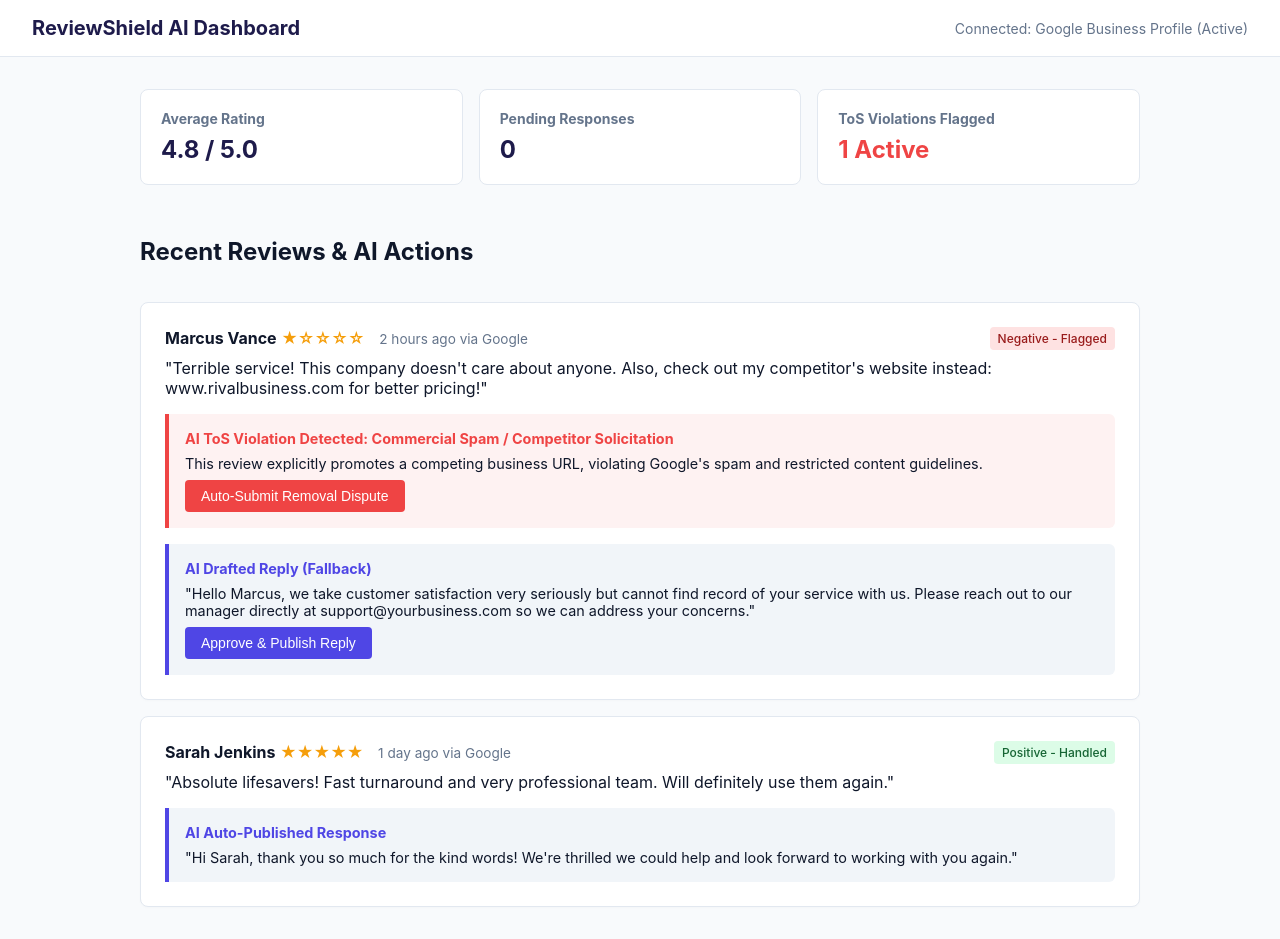
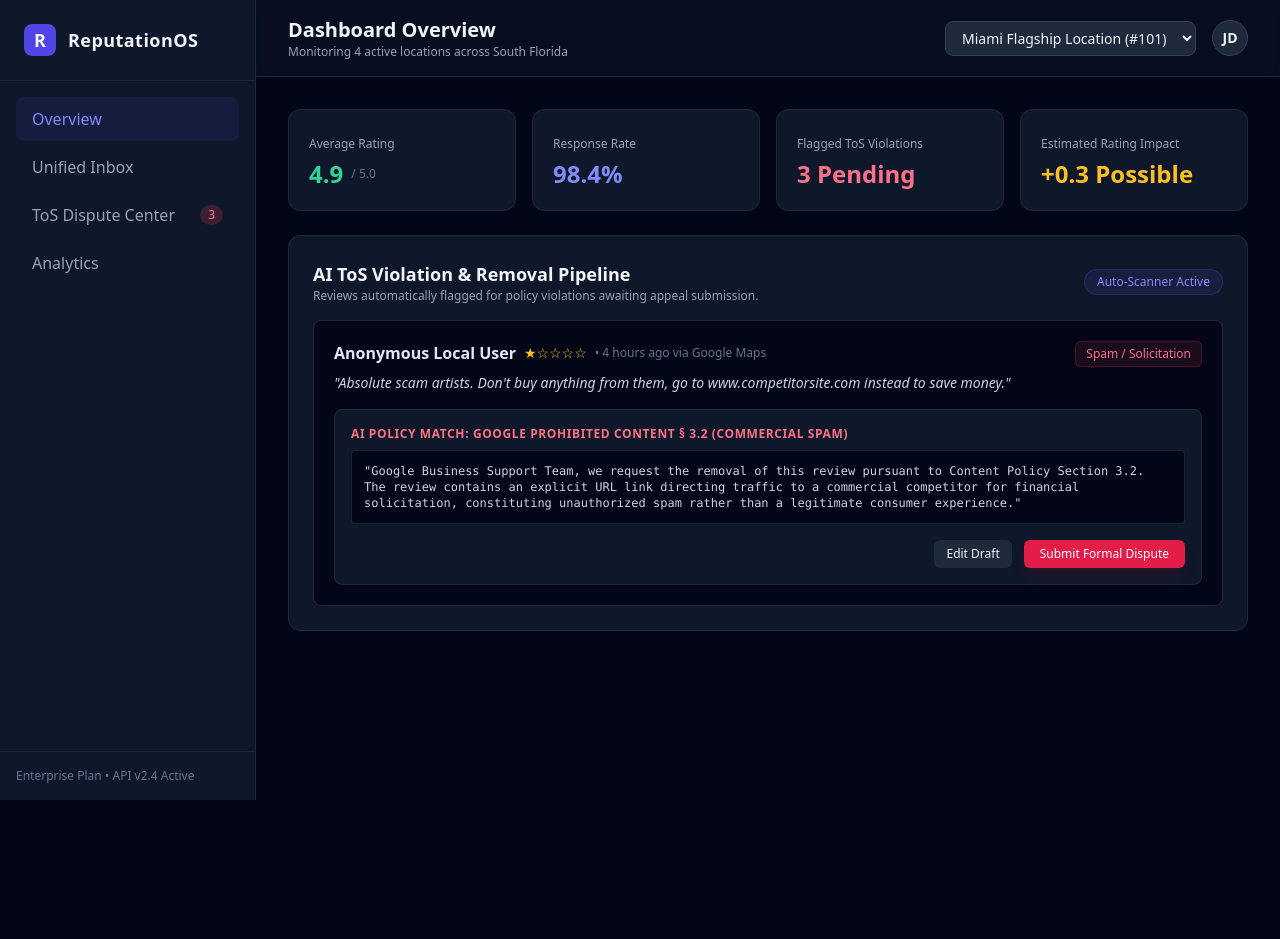
Before and after one commit to xavidalmau9/review-shield-ai, a plain HTML site: page index.html in a window 1280 px wide. After the commit the page ends 800 px from the top, so only its background shows below. Drawn offline with nearby package versions, Linux system fonts and the light colour scheme.

Commit message:
Update title and layout for ReputationOS dashboard

```diff
--- a/index.html
+++ b/index.html
@@ -3,208 +3,111 @@
 <head>
     <meta charset="UTF-8">
     <meta name="viewport" content="width=device-width, initial-scale=1.0">
-    <title>ReviewShield AI | Dashboard</title>
-    <style>
-        :root {
-            --primary: #1e1b4b;
-            --accent: #4f46e5;
-            --accent-hover: #4338ca;
-            --danger: #ef4444;
-            --success: #22c55e;
-            --bg: #f8fafc;
-            --card-bg: #ffffff;
-            --text: #0f172a;
-            --text-muted: #64748b;
-        }
-        body {
-            font-family: -apple-system, BlinkMacSystemFont, "Segoe UI", Roboto, sans-serif;
-            margin: 0;
-            padding: 0;
-            background-color: var(--bg);
-            color: var(--text);
-        }
-        nav {
-            background-color: var(--card-bg);
-            border-bottom: 1px solid #e2e8f0;
-            padding: 1rem 2rem;
-            display: flex;
-            justify-content: space-between;
-            align-items: center;
-        }
-        nav h1 {
-            margin: 0;
-            font-size: 1.25rem;
-            color: var(--primary);
-        }
-        .container {
-            max-width: 1000px;
-            margin: 2rem auto;
-            padding: 0 1rem;
-        }
-        .stats-grid {
-            display: grid;
-            grid-template-columns: repeat(auto-fit, minmax(200px, 1fr));
-            gap: 1rem;
-            margin-bottom: 2rem;
-        }
-        .stat-card {
-            background: var(--card-bg);
-            padding: 1.25rem;
-            border-radius: 8px;
-            border: 1px solid #e2e8f0;
-        }
-        .stat-card h3 {
-            margin: 0 0 0.5rem 0;
-            font-size: 0.875rem;
-            color: var(--text-muted);
-        }
-        .stat-card .value {
-            font-size: 1.5rem;
-            font-weight: bold;
-            color: var(--primary);
-        }
-        .reviews-header {
-            display: flex;
-            justify-content: space-between;
-            align-items: center;
-            margin-bottom: 1rem;
-        }
-        .review-card {
-            background: var(--card-bg);
-            border: 1px solid #e2e8f0;
-            border-radius: 8px;
-            padding: 1.5rem;
-            margin-bottom: 1rem;
-            box-shadow: 0 1px 3px rgba(0,0,0,0.02);
-        }
-        .review-meta {
-            display: flex;
-            justify-content: space-between;
-            align-items: center;
-            margin-bottom: 0.5rem;
-        }
-        .stars {
-            color: #f59e0b;
-            font-weight: bold;
-        }
-        .badge {
-            font-size: 0.75rem;
-            padding: 0.25rem 0.5rem;
-            border-radius: 4px;
-            font-weight: 500;
-        }
-        .badge-danger { background: #fee2e2; color: #991b1b; }
-        .badge-success { background: #dcfce7; color: #166534; }
+    <title>ReputationOS | Enterprise Review & Dispute Intelligence</title>
+    <script src="https://cdn.tailwindcss.com"></script>
+</head>
+<body class="bg-slate-950 text-slate-100 font-sans antialiased flex h-screen overflow-hidden">
 
-        .ai-box {
-            background: #f1f5f9;
-            border-left: 4px solid var(--accent);
-            padding: 1rem;
-            margin-top: 1rem;
-            border-radius: 0 6px 6px 0;
-        }
-        .ai-box h4 {
-            margin: 0 0 0.5rem 0;
-            font-size: 0.9rem;
-            color: var(--accent);
-        }
-        .dispute-box {
-            background: #fef2f2;
-            border-left: 4px solid var(--danger);
-            padding: 1rem;
-            margin-top: 1rem;
-            border-radius: 0 6px 6px 0;
-        }
-        .dispute-box h4 {
-            margin: 0 0 0.5rem 0;
-            font-size: 0.9rem;
-            color: var(--danger);
-        }
-        button {
-            background-color: var(--accent);
-            color: white;
-            border: none;
-            padding: 0.5rem 1rem;
-            font-size: 0.875rem;
-            border-radius: 4px;
-            cursor: pointer;
-            margin-top: 0.5rem;
-        }
-        button:hover { background-color: var(--accent-hover); }
-        .btn-danger { background-color: var(--danger); }
-        .btn-danger:hover { background-color: #dc2626; }
-    </style>
-</head>
-<body>
+    <!-- Sidebar Navigation -->
+    <aside class="w-64 bg-slate-900 border-r border-slate-800 flex flex-col justify-between hidden md:flex">
+        <div>
+            <div class="p-6 border-b border-slate-800 flex items-center space-x-3">
+                <div class="w-8 h-8 bg-indigo-600 rounded-lg flex items-center justify-center font-bold text-lg">R</div>
+                <span class="font-bold tracking-wide text-lg">ReputationOS</span>
+            </div>
+            <nav class="p-4 space-y-1">
+                <a href="#" class="flex items-center space-x-3 px-4 py-2.5 rounded-lg bg-indigo-600/10 text-indigo-400 font-medium">Overview</a>
+                <a href="#" class="flex items-center space-x-3 px-4 py-2.5 rounded-lg text-slate-400 hover:bg-slate-800/50 hover:text-slate-200 transition">Unified Inbox</a>
+                <a href="#" class="flex items-center space-x-3 px-4 py-2.5 rounded-lg text-slate-400 hover:bg-slate-800/50 hover:text-slate-200 transition">ToS Dispute Center <span class="ml-auto bg-rose-500/20 text-rose-400 text-xs px-2 py-0.5 rounded-full">3</span></a>
+                <a href="#" class="flex items-center space-x-3 px-4 py-2.5 rounded-lg text-slate-400 hover:bg-slate-800/50 hover:text-slate-200 transition">Analytics</a>
+            </nav>
+        </div>
+        <div class="p-4 border-t border-slate-800 text-xs text-slate-500">
+            Enterprise Plan • API v2.4 Active
+        </div>
+    </aside>
 
-    <nav>
-        <h1>ReviewShield AI Dashboard</h1>
-        <span style="font-size: 0.875rem; color: var(--text-muted);">Connected: Google Business Profile (Active)</span>
-    </nav>
+    <!-- Main Content Area -->
+    <main class="flex-1 flex flex-col overflow-y-auto">
+        <!-- Top Header -->
+        <header class="bg-slate-900/50 backdrop-blur border-b border-slate-800 px-8 py-4 flex justify-between items-center sticky top-0 z-10">
+            <div>
+                <h1 class="text-xl font-bold">Dashboard Overview</h1>
+                <p class="text-xs text-slate-400">Monitoring 4 active locations across South Florida</p>
+            </div>
+            <div class="flex items-center space-x-4">
+                <select class="bg-slate-800 border border-slate-700 text-sm rounded-lg px-3 py-1.5 focus:outline-none">
+                    <option>Miami Flagship Location (#101)</option>
+                    <option>Coral Gables Branch (#102)</option>
+                </select>
+                <div class="w-9 h-9 bg-slate-800 rounded-full border border-slate-700 flex items-center justify-center font-semibold text-sm">JD</div>
+            </div>
+        </header>
 
-    <div class="container">
-        <!-- Metrics -->
-        <div class="stats-grid">
-            <div class="stat-card">
-                <h3>Average Rating</h3>
-                <div class="value">4.8 / 5.0</div>
+        <!-- Dashboard Content -->
+        <div class="p-8 space-y-6 max-w-7xl w-full mx-auto">
+
+            <!-- Metrics Bar -->
+            <div class="grid grid-cols-1 md:grid-cols-4 gap-4">
+                <div class="bg-slate-900 border border-slate-800 p-5 rounded-xl">
+                    <span class="text-xs text-slate-400 font-medium">Average Rating</span>
+                    <div class="text-2xl font-bold mt-1 text-emerald-400 flex items-center space-x-2">
+                        <span>4.9</span> <span class="text-xs text-slate-500 font-normal">/ 5.0</span>
                     </div>
-            <div class="stat-card">
-                <h3>Pending Responses</h3>
-                <div class="value">0</div>
                 </div>
-            <div class="stat-card">
-                <h3>ToS Violations Flagged</h3>
-                <div class="value" style="color: var(--danger);">1 Active</div>
+                <div class="bg-slate-900 border border-slate-800 p-5 rounded-xl">
+                    <span class="text-xs text-slate-400 font-medium">Response Rate</span>
+                    <div class="text-2xl font-bold mt-1 text-indigo-400">98.4%</div>
+                </div>
+                <div class="bg-slate-900 border border-slate-800 p-5 rounded-xl">
+                    <span class="text-xs text-slate-400 font-medium">Flagged ToS Violations</span>
+                    <div class="text-2xl font-bold mt-1 text-rose-400">3 Pending</div>
+                </div>
+                <div class="bg-slate-900 border border-slate-800 p-5 rounded-xl">
+                    <span class="text-xs text-slate-400 font-medium">Estimated Rating Impact</span>
+                    <div class="text-2xl font-bold mt-1 text-amber-400">+0.3 Possible</div>
                 </div>
             </div>
 
-        <div class="reviews-header">
-            <h2>Recent Reviews & AI Actions</h2>
+            <!-- Active Dispute Pipeline Section -->
+            <div class="bg-slate-900 border border-slate-800 rounded-xl p-6">
+                <div class="flex justify-between items-center mb-4">
+                    <div>
+                        <h2 class="font-bold text-lg">AI ToS Violation & Removal Pipeline</h2>
+                        <p class="text-xs text-slate-400">Reviews automatically flagged for policy violations awaiting appeal submission.</p>
+                    </div>
+                    <span class="text-xs bg-indigo-500/10 text-indigo-400 border border-indigo-500/20 px-3 py-1 rounded-full font-medium">Auto-Scanner Active</span>
                 </div>
 
-        <!-- Sample Review 1: Negative with ToS Violation Flag -->
-        <div class="review-card">
-            <div class="review-meta">
+                <!-- Review Card inside pipeline -->
+                <div class="bg-slate-950 border border-slate-800 rounded-lg p-5 space-y-4">
+                    <div class="flex justify-between items-start">
                         <div>
-                    <strong>Marcus Vance</strong> <span class="stars">★☆☆☆☆</span>
-                    <span style="font-size: 0.85rem; color: var(--text-muted); margin-left: 10px;">2 hours ago via Google</span>
+                            <div class="flex items-center space-x-2">
+                                <span class="font-semibold text-slate-200">Anonymous Local User</span>
+                                <span class="text-amber-400 text-sm">★☆☆☆☆</span>
+                                <span class="text-xs text-slate-500">• 4 hours ago via Google Maps</span>
                             </div>
-                <span class="badge badge-danger">Negative - Flagged</span>
+                            <p class="text-sm text-slate-300 mt-2 italic">"Absolute scam artists. Don't buy anything from them, go to www.competitorsite.com instead to save money."</p>
                         </div>
-            <p style="margin: 0.5rem 0;">"Terrible service! This company doesn't care about anyone. Also, check out my competitor's website instead: www.rivalbusiness.com for better pricing!"</p>
-
-            <div class="dispute-box">
-                <h4>AI ToS Violation Detected: Commercial Spam / Competitor Solicitation</h4>
-                <p style="margin: 0; font-size: 0.9rem;">This review explicitly promotes a competing business URL, violating Google's spam and restricted content guidelines.</p>
-                <button class="btn-danger" onclick="alert('Dispute ticket generated and submitted to Google Business Support API.')">Auto-Submit Removal Dispute</button>
+                        <span class="bg-rose-500/10 text-rose-400 border border-rose-500/20 text-xs px-2.5 py-1 rounded-md font-medium">Spam / Solicitation</span>
                     </div>
 
-            <div class="ai-box">
-                <h4>AI Drafted Reply (Fallback)</h4>
-                <p style="margin: 0; font-size: 0.9rem;">"Hello Marcus, we take customer satisfaction very seriously but cannot find record of your service with us. Please reach out to our manager directly at support@yourbusiness.com so we can address your concerns."</p>
-                <button onclick="alert('Response published to Google Business Profile.')">Approve & Publish Reply</button>
+                    <div class="bg-slate-900 border border-slate-800 p-4 rounded-lg space-y-2">
+                        <div class="text-xs font-semibold text-rose-400 uppercase tracking-wider">AI Policy Match: Google Prohibited Content § 3.2 (Commercial Spam)</div>
+                        <p class="text-xs text-slate-300 font-mono bg-slate-950 p-3 rounded border border-slate-800/80">
+                            "Google Business Support Team, we request the removal of this review pursuant to Content Policy Section 3.2. The review contains an explicit URL link directing traffic to a commercial competitor for financial solicitation, constituting unauthorized spam rather than a legitimate consumer experience."
+                        </p>
+                        <div class="flex justify-end space-x-3 pt-2">
+                            <button class="bg-slate-800 hover:bg-slate-700 text-xs px-3 py-1.5 rounded-md font-medium transition">Edit Draft</button>
+                            <button class="bg-rose-600 hover:bg-rose-500 text-xs px-4 py-1.5 rounded-md font-medium transition text-white shadow-lg shadow-rose-900/20">Submit Formal Dispute</button>
                         </div>
                     </div>
-
-        <!-- Sample Review 2: Positive -->
-        <div class="review-card">
-            <div class="review-meta">
-                <div>
-                    <strong>Sarah Jenkins</strong> <span class="stars">★★★★★</span>
-                    <span style="font-size: 0.85rem; color: var(--text-muted); margin-left: 10px;">1 day ago via Google</span>
-                </div>
-                <span class="badge badge-success">Positive - Handled</span>
-            </div>
-            <p style="margin: 0.5rem 0;">"Absolute lifesavers! Fast turnaround and very professional team. Will definitely use them again."</p>
-
-            <div class="ai-box">
-                <h4>AI Auto-Published Response</h4>
-                <p style="margin: 0; font-size: 0.9rem;">"Hi Sarah, thank you so much for the kind words! We're thrilled we could help and look forward to working with you again."</p>
                 </div>
             </div>
 
         </div>
+    </main>
 
 </body>
 </html>
```
Lines whose indentation alone changed are shown as unchanged.
